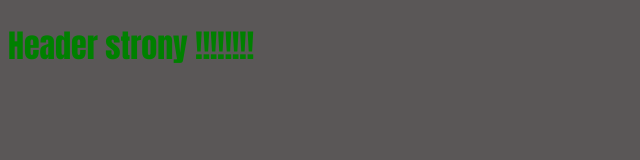
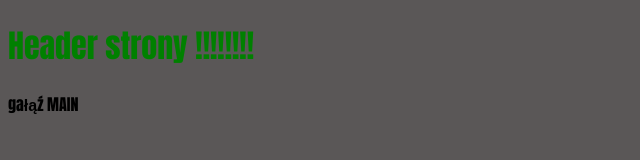
Before and after one commit to Bambusiarz/Witryna1, a plain HTML site: page index.html in a window 1280 px wide. Shown: the whole page, without its empty margins (0-640 px from the left). Drawn offline with Linux system fonts and the light colour scheme.

Commit message:
dodanie nazwy galezi main

```diff
--- a/index.html
+++ b/index.html
@@ -8,5 +8,6 @@
 </head>
 <body>
     <h1>Header strony !!!!!!!!</h1>
+    <p>gałąź MAIN</p>
 </body>
 </html>
```
